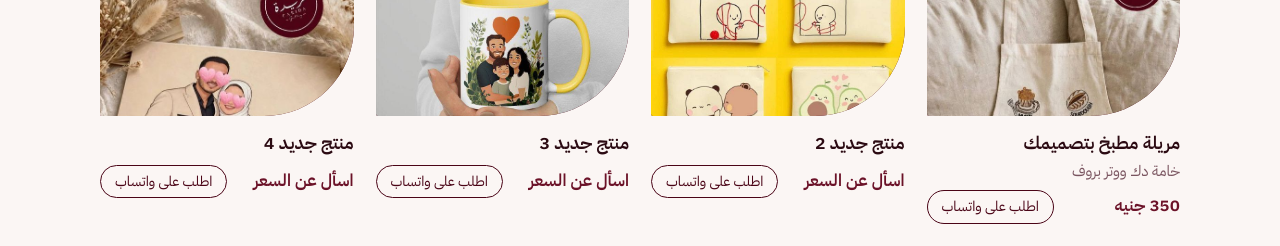
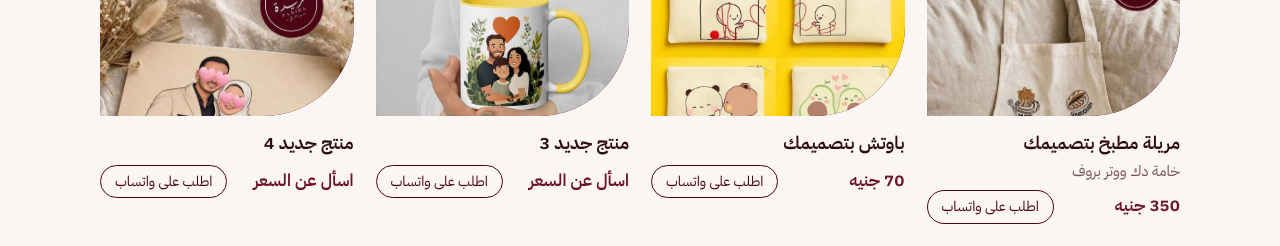
Before and after one commit to Faridagallery/Faridagallery.github.io, a plain HTML site: page index.html in a window 1280 px wide. Shown: the part 1400-1646 px from the top of the page. Drawn offline with Linux system fonts and the light colour scheme; a web font is replaced by a local one.

Commit message:
Add product: pouch

```diff
--- a/index.html
+++ b/index.html
@@ -139,7 +139,7 @@ const PRODUCTS = [
 
   /* منتجات عامة — عدّل الاسم والسعر من هنا */
   { name: "مريلة مطبخ بتصميمك", price: "350 جنيه", desc: "خامة دك ووتر بروف", img: "images/4.jpg", cat: "منتجات" },
-  { name: "منتج جديد 2", price: "", desc: "", img: "images/5.jpg", cat: "منتجات" },
+  { name: "باوتش بتصميمك", price: "70 جنيه", desc: "", img: "images/5.jpg", cat: "منتجات" },
   { name: "منتج جديد 3", price: "", desc: "", img: "images/8.jpg", cat: "منتجات" },
   { name: "منتج جديد 4", price: "", desc: "", img: "images/10.jpg", cat: "منتجات" },
   { name: "منتج جديد 5", price: "", desc: "", img: "images/89.jpg", cat: "منتجات" },
```
